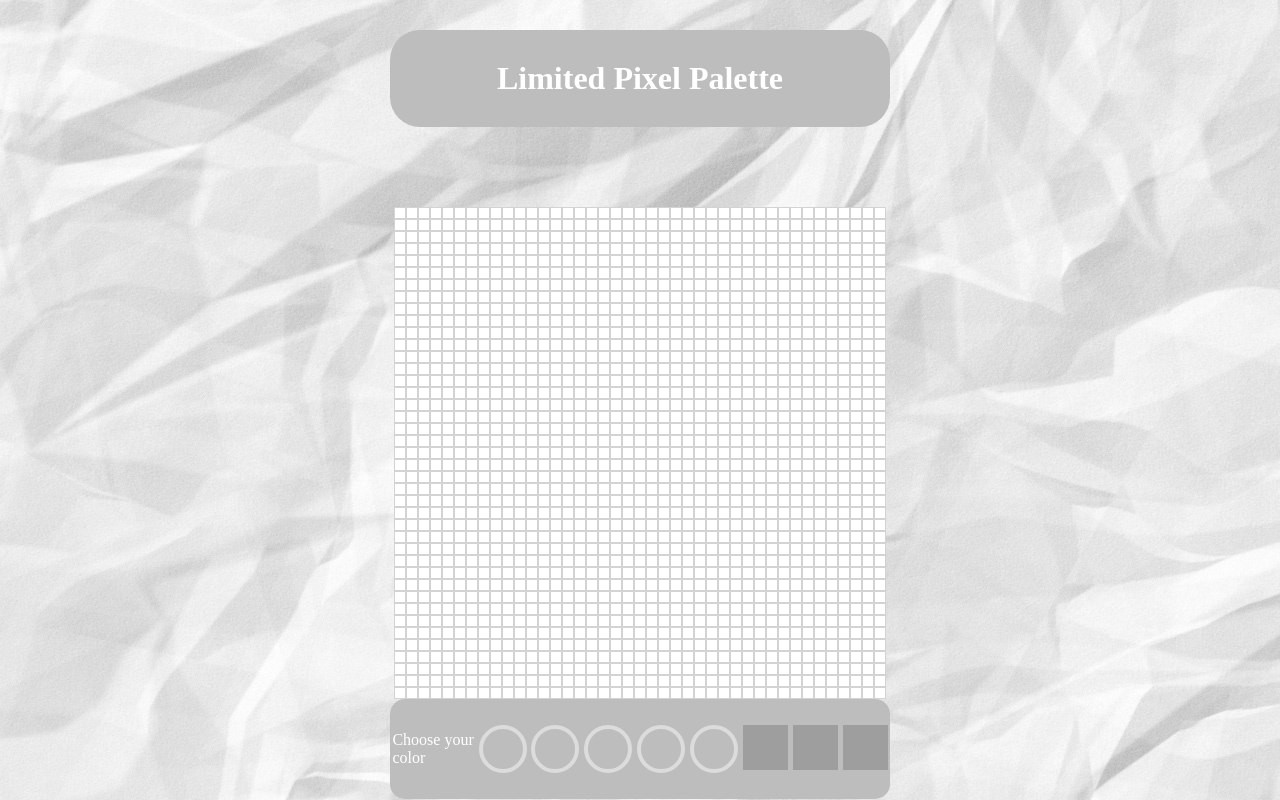
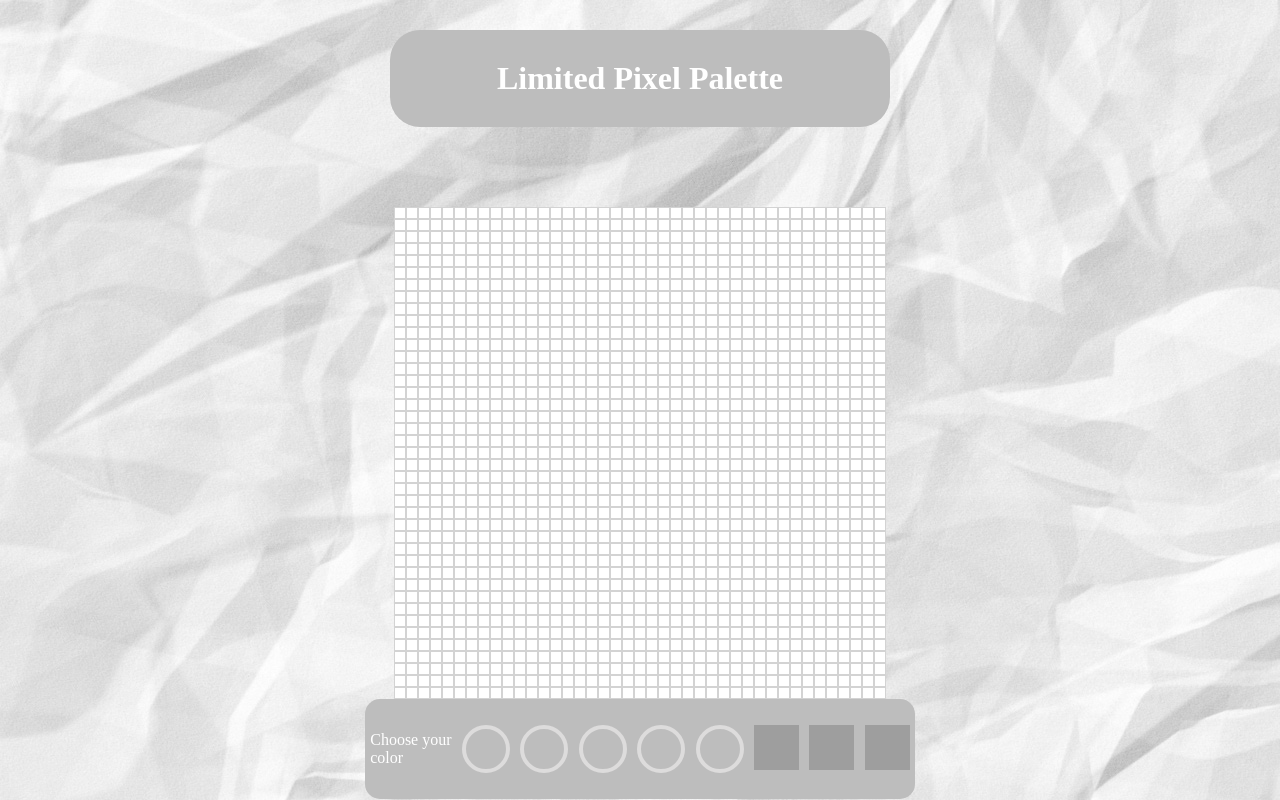
Before and after one commit to Ariiah/Limited-Pixel-Palette, a plain HTML site: page index.html in a window 1280 px wide. Drawn offline with nearby package versions, Linux system fonts and the light colour scheme; no server answers; grey boxes are pictures that could not be loaded.

Commit message:
cleaned up css and minor changes to html

```diff
--- a/css/main.css
+++ b/css/main.css
@@ -19,7 +19,6 @@ h1 {
   border-radius: 30px;
   padding-top: 30px;
   padding-bottom: 30px;
-  /* font-family: 'VT323', monospace; */
 }
 
 .main-container {
@@ -29,7 +28,6 @@ h1 {
   height: 100%;
   justify-content: center;
   position: relative;
-  /* background-color: #fff; */
 }
 
 .outer-canvas {
@@ -45,12 +43,9 @@ h1 {
 
 #canvas {
   background-color: #fff;
-  /* background-color: transparent; */
   width: 492px;
   height: 492px;
-  /* border: solid black 1px; */
   margin: auto;
-  /* flex-direction: row; */
 }
 
 .pixels {
@@ -62,7 +57,7 @@ h1 {
 
 #menu {
   background-color: #BDBDBD;
-  width: 500px;
+  width: 550px;
   height: 100px;
   border-radius: 15px;
   margin: auto;
```
Also changed, not shown: index.html (+0 -1 lines).
